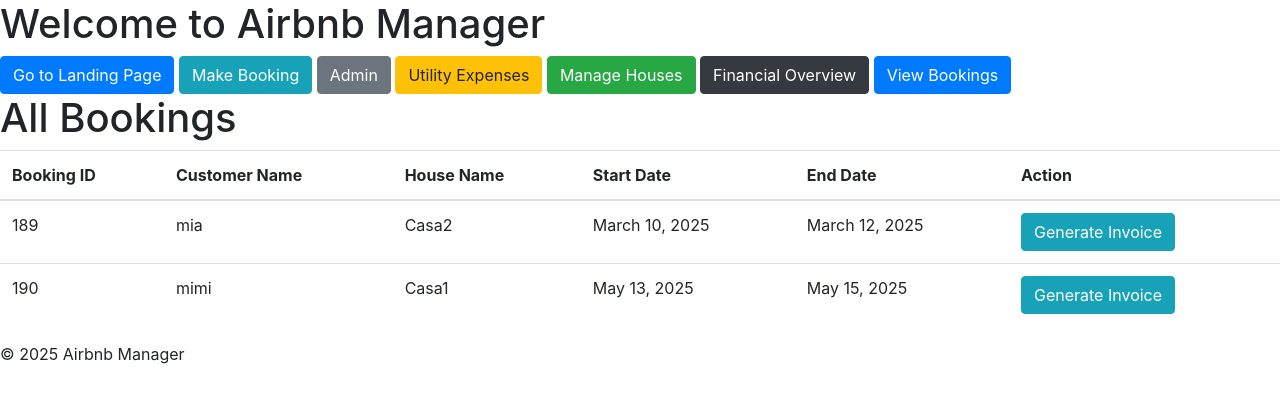
After one commit to neagoecarina/airbnb, a Django app: page /bookings/ in a window 1280 px wide. The commit adds this page. Shown: the top 403 px of the page. Run offline with Django 5.2, Linux system fonts and the light colour scheme; data comes from the database, SQL or seed files in the repository; some libraries are stand-ins or nearby versions.

Commit message:
with invoices

```diff
--- a/airbnb_manager/urls.py
+++ b/airbnb_manager/urls.py
@@ -51,6 +51,8 @@ urlpatterns = [
 
     path('export/csv/', views.export_to_csv, name='export_to_csv'),
     path('export/excel/', views.export_to_excel, name='export_to_excel'),
+    path('generate_pdf_report/', views.generate_pdf_report, name='generate_pdf_report'),
 
-    path('generate_pdf_report/', views.generate_pdf_report, name='generate_pdf_report'),
+    path('bookings/', views.booking_list, name='booking_list'),
+    path('generate_invoice/<int:booking_id>/', views.generate_invoice, name='generate_invoice'),
 ]
--- /dev/null
+++ b/houses/templates/houses/booking_list.html
@@ -0,0 +1,32 @@
+<!-- booking_list.html -->
+{% extends 'master.html' %}
+
+{% block content %}
+  <h1>All Bookings</h1>
+  <table class="table">
+    <thead>
+      <tr>
+        <th>Booking ID</th>
+        <th>Customer Name</th>
+        <th>House Name</th>  <!-- Added column for House Name -->
+        <th>Start Date</th>
+        <th>End Date</th>
+        <th>Action</th>
+      </tr>
+    </thead>
+    <tbody>
+      {% for booking in bookings %}
+        <tr>
+          <td>{{ booking.id }}</td>
+          <td>{{ booking.customer_name }}</td>
+          <td>{{ booking.house.name }}</td>  <!-- Access house name here -->
+          <td>{{ booking.start_date }}</td>
+          <td>{{ booking.end_date }}</td>
+          <td>
+            <a href="{% url 'generate_invoice' booking.id %}" class="btn btn-info">Generate Invoice</a>
+          </td>
+        </tr>
+      {% endfor %}
+    </tbody>
+  </table>
+{% endblock %}
--- a/houses/templates/master.html
+++ b/houses/templates/master.html
@@ -24,6 +24,7 @@
       <a href="/utility-expenses/" class="btn btn-warning">Utility Expenses</a>
       <a href="{% url 'manage_houses' %}" class="btn btn-success">Manage Houses</a> <!-- New "Manage Houses" button -->
       <a href="{% url 'financial_overview' %}" class="btn btn-dark">Financial Overview</a>
+      <a href="{% url 'booking_list' %}" class="btn btn-primary">View Bookings</a>
     </nav>
   </header>
 
--- a/houses/urls.py
+++ b/houses/urls.py
@@ -21,4 +21,8 @@ urlpatterns = [
      # Financial Overview Page
     path('houses/finance-overview/', views.financial_overview, name='financial_overview'),
     path('calculate-taxes/', views.calculate_taxes, name='calculate_taxes'),
+
+    path('bookings/', views.booking_list, name='booking_list'),
+    path('generate_invoice/<int:booking_id>/', views.generate_invoice, name='generate_invoice'),
+
 ]
--- a/houses/views.py
+++ b/houses/views.py
@@ -913,3 +913,96 @@ def generate_pdf_report(request):
     response['Content-Disposition'] = 'attachment; filename="financial_overview_report.pdf"'
 
     return response
+
+from django.shortcuts import render, get_object_or_404
+from django.utils import timezone
+from .models import Booking
+from decimal import Decimal
+
+def booking_list(request):
+    bookings = Booking.objects.all()  # Fetch all bookings
+
+    return render(request, 'houses/booking_list.html', {'bookings': bookings})
+
+from django.http import HttpResponse
+from django.shortcuts import get_object_or_404
+from .models import Booking
+from decimal import Decimal
+from reportlab.pdfgen import canvas
+from reportlab.lib.pagesizes import letter
+from reportlab.lib import colors
+from datetime import datetime
+
+def generate_invoice(request, booking_id):
+    # Fetch the booking based on the provided booking ID
+    booking = get_object_or_404(Booking, id=booking_id)
+
+    # Get the booking price (excluding VAT)
+    price_excl_vat = booking.booking_earnings
+
+    # VAT rate (19%)
+    vat_rate = Decimal('0.19')
+
+    # Calculate price including VAT
+    price_incl_vat = price_excl_vat * (Decimal('1') + vat_rate)
+
+    # Calculate the number of nights (including the start day)
+    total_days = (booking.end_date - booking.start_date).days + 1
+
+    # Create the PDF response
+    response = HttpResponse(content_type='application/pdf')
+    response['Content-Disposition'] = f'attachment; filename="invoice_{booking.id}.pdf"'
+
+    # Create the PDF using ReportLab
+    p = canvas.Canvas(response, pagesize=letter)
+
+    # Set up basic font styles
+    p.setFont("Helvetica-Bold", 14)
+
+    # Add Company Info (Header)
+    p.drawString(100, 750, "Your Company Name")
+    p.setFont("Helvetica", 10)
+    p.drawString(100, 735, "Your Address Line 1")
+    p.drawString(100, 720, "Your Address Line 2")
+    p.drawString(100, 705, "City, Postal Code")
+    p.drawString(100, 690, "Email: your@email.com | Phone: +123456789")
+
+    # Add a horizontal line to separate header from the rest of the content
+    p.setStrokeColor(colors.black)
+    p.setLineWidth(1)
+    p.line(100, 680, 500, 680)
+
+    # Add Invoice Title
+    p.setFont("Helvetica-Bold", 16)
+    p.drawString(100, 660, "Invoice")
+
+    # Add Invoice Number and Date
+    p.setFont("Helvetica", 10)
+    p.drawString(400, 660, f"Invoice Number: {booking.id}")
+    p.drawString(400, 645, f"Invoice Date: {datetime.now().strftime('%Y-%m-%d')}")
+
+    # Add Booking Details
+    p.setFont("Helvetica", 12)
+    p.drawString(100, 620, f"Booking ID: {booking.id}")
+    p.drawString(100, 600, f"Customer Name: {booking.customer_name}")
+    p.drawString(100, 580, f"Start Date: {booking.start_date}")
+    p.drawString(100, 560, f"End Date: {booking.end_date}")
+
+    # Add Description of Service with Number of Nights
+    p.drawString(100, 540, f"Description: Accommodation at {booking.house.name} for {total_days} nights ({booking.start_date} to {booking.end_date})")
+
+    # Add Price with VAT
+    p.setFont("Helvetica-Bold", 12)
+    p.drawString(100, 510, f"Price (Including VAT):")
+    p.setFont("Helvetica", 12)
+    p.drawString(250, 510, f"{price_incl_vat:.2f}")
+
+    # Add a footer with a thank you note or website (Optional)
+    p.setFont("Helvetica", 10)
+    p.drawString(100, 100, "Thank you for your business! Visit our website at www.yourcompany.com")
+
+    # Finalize the PDF
+    p.showPage()
+    p.save()
+
+    return response
```
Also changed, not shown: houses/templates/houses/invoice.html (added).
